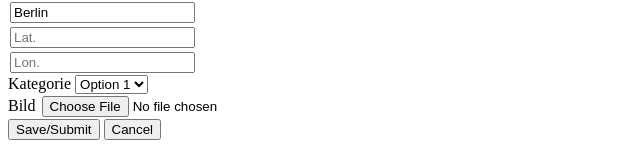
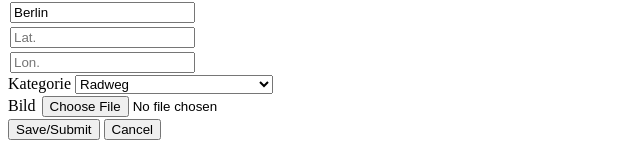
Before and after one commit to skand3r/Berliner-LuftCheck, a plain HTML site: page src/index.html in a window 1280 px wide. Shown: the part 274-439 px from the top of the page, without its empty margins (0-640 px from the left). Drawn offline with Linux system fonts and the light colour scheme.

Commit message:
added categories

```diff
--- a/src/index.html
+++ b/src/index.html
@@ -39,11 +39,14 @@
             <input type="text" id="add_lon" placeholder="Lon." required>
             <br>
             <label for="category">Kategorie</label>
-            <select id="category" name="category">          <!-- TODO: richtige Kategorien hinzufügen -->
-                <option value="Option 1">Option 1</option>
-                <option value="Option 2">Option 2</option>
-                <option value="Option 3">Option 3</option>
-                <option value="Option 4">Option 4</option>
+            <select id="category" name="category">
+                <option value="radweg">Radweg</option>
+                <option value="parkplaetze">P. & R. Parkplätze</option>
+                <option value="oeffis">Öffis</option>
+                <option value="verschmutzung_oeff">Verschmutzung v. öff. Plätzen</option>
+                <option value="baustellen">Baustellen</option>
+                <option value="transport_sharing">Sharing von Transportmitteln</option>
+                <option value="luftverschmutzung">Luftverschmutzung</option>
             </select>
             <br>
             <label for="add_image">Bild</label>
```
